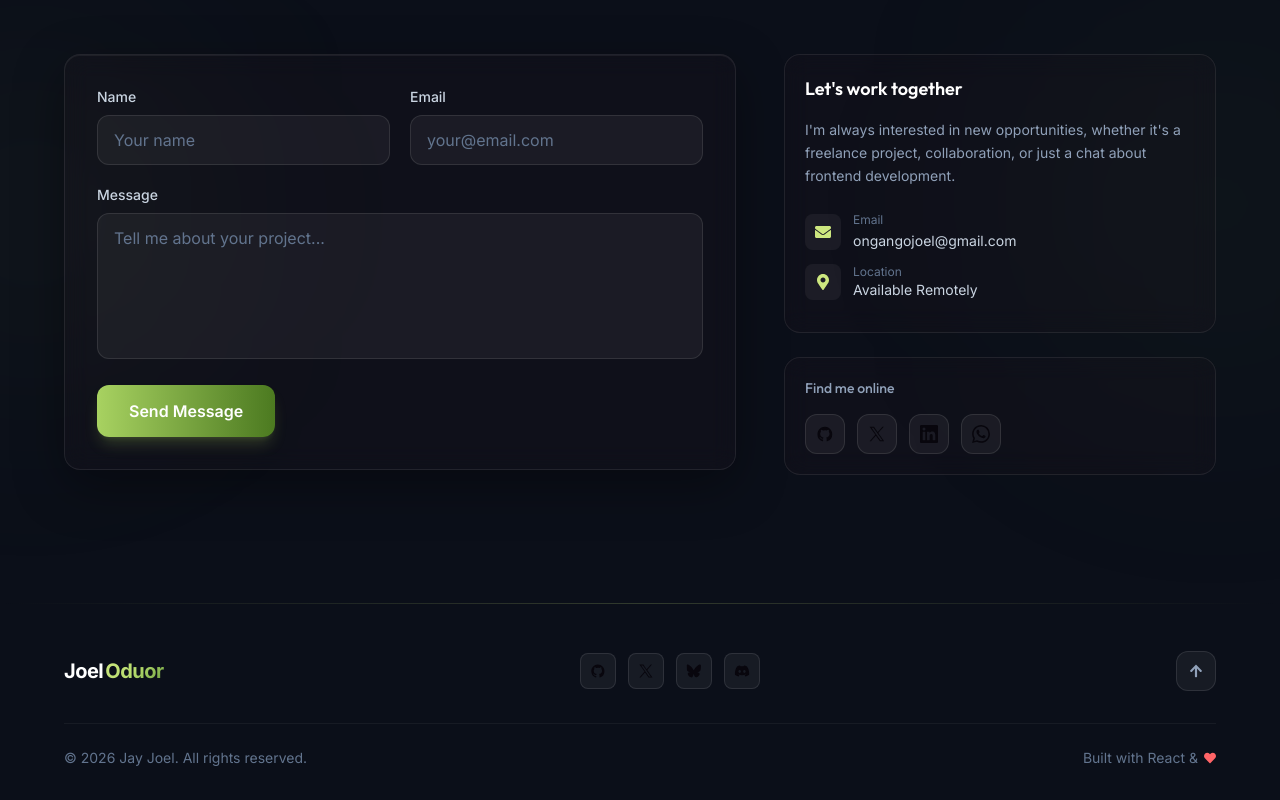
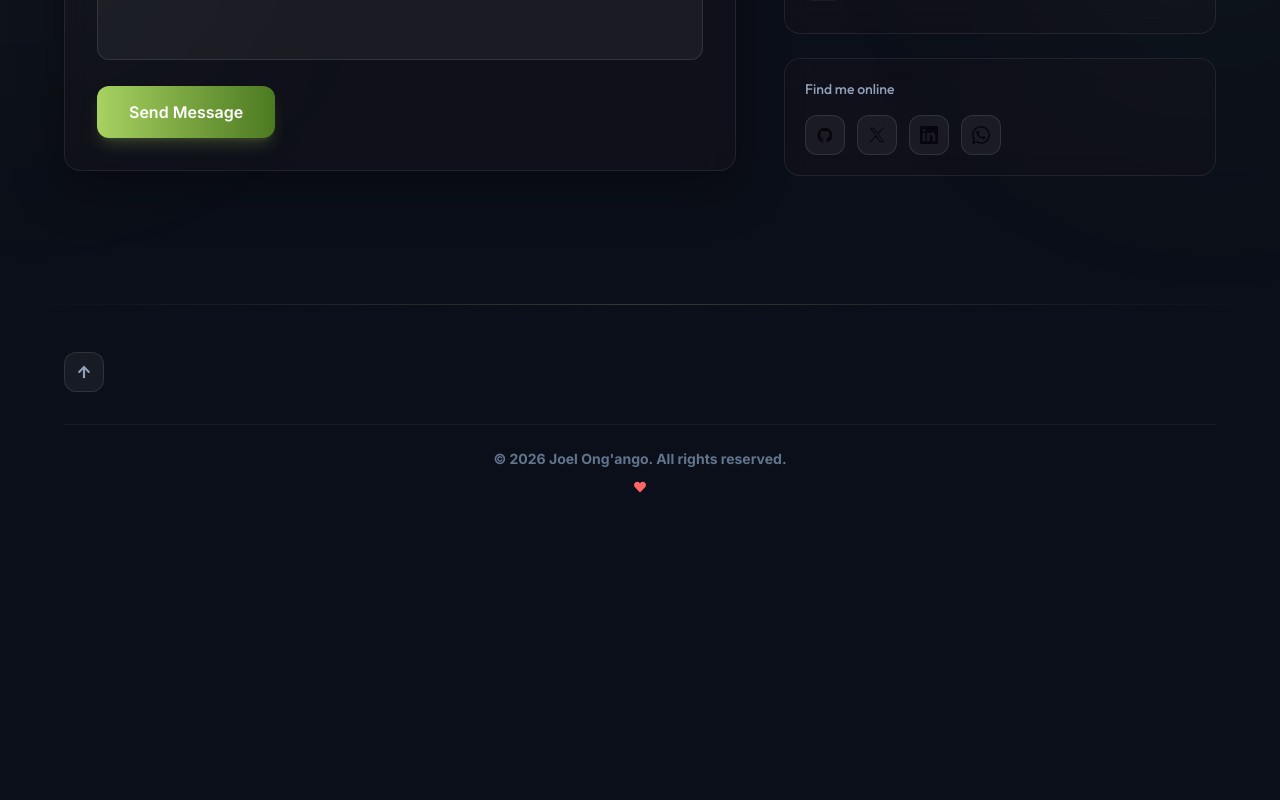
Before and after one commit to Mrjayj123/MyPortfolio, a React (Vite) app: page / in a window 1280 px wide. Shown: the part 7023-7823 px from the top of the page. After the commit the page ends 7548 px from the top, so only its background shows below. Built offline with nearby package versions, Linux system fonts and the light colour scheme.

Commit message:
Changes to the icons and email

```diff
--- a/src/components/Contact.jsx
+++ b/src/components/Contact.jsx
@@ -14,7 +14,7 @@ const socialLinks = [
   },
   {
     name: 'X (Twitter)',
-    href: '#',
+    href: 'https://x.com/TabisunDesigns',
     iconId: 'x-icon',
     color: 'hover:text-white',
   },
--- a/src/components/Footer.jsx
+++ b/src/components/Footer.jsx
@@ -21,34 +21,9 @@ export default function Footer() {
 
       <div className="max-w-6xl mx-auto">
         <div className="flex flex-col sm:flex-row items-center justify-between gap-6 mb-8">
-          {/* Logo */}
-          <a
-            href="#"
-            onClick={(e) => { e.preventDefault(); scrollToTop() }}
-            className="text-xl font-bold tracking-tight group"
-          >
-            <span className="text-white group-hover:text-cyan-400 transition-colors duration-300">Joel</span>
-            <span className="gradient-text ml-0.5">Oduor</span>
-            <span className="text-cyan-400 animate-pulse"></span>
-          </a>
 
-          {/* Social Icons */}
-          <div className="flex items-center gap-3">
-            {socialLinks.map((link) => (
-              <a
-                key={link.name}
-                href={link.href}
-                target="_blank"
-                rel="noopener noreferrer"
-                title={link.name}
-                className="w-9 h-9 rounded-lg bg-white/5 border border-white/10 flex items-center justify-center text-slate-400 hover:text-white hover:bg-white/10 hover:border-white/20 transition-all duration-300"
-              >
-                <svg width="16" height="16" className="fill-current">
-                  <use href={`/icons.svg#${link.iconId}`} />
-                </svg>
-              </a>
-            ))}
-          </div>
+
+
 
           {/* Back to top */}
           <motion.button
@@ -63,14 +38,14 @@ export default function Footer() {
         </div>
 
         {/* Bottom bar */}
-        <div className="pt-6 border-t border-white/5 flex flex-col sm:flex-row items-center justify-between gap-3 text-sm text-slate-500">
-          <p>
-            © {new Date().getFullYear()} Jay Joel. All rights reserved.
-          </p>
-          <p className="flex items-center gap-1.5">
-            Built with React & <FaHeart className="text-red-400 text-xs" />
-          </p>
-        </div>
+        <div className="pt-6 border-t border-white/5 flex flex-col items-center justify-center text-center gap-3 text-sm text-slate-500 font-bold">
+        <p>
+          © {new Date().getFullYear()} Joel Ong'ango. All rights reserved.
+        </p>
+        <p className="flex items-center justify-center gap-1.5">
+          <FaHeart className="text-red-400 text-xs" />
+        </p>
+      </div>
       </div>
     </footer>
   )
--- a/src/components/Navbar.jsx
+++ b/src/components/Navbar.jsx
@@ -174,7 +174,7 @@ export default function Navbar() {
                   onClick={(e) => handleNavClick(e, '#contact')}
                   className="mt-4 px-5 py-3 text-center text-sm font-semibold bg-gradient-to-r from-cyan-500 to-purple-600 text-white rounded-xl shadow-lg shadow-cyan-500/20"
                 >
-                  Hire Me
+                  Contact me
                 </a>
               </div>
             </motion.div>
--- a/src/components/Projects.jsx
+++ b/src/components/Projects.jsx
@@ -23,7 +23,7 @@ const projects = [
     image: '/project-ecommerce.png',
     tags: ['React', 'CSS Modules', 'REST API', 'Framer Motion'],
     github: 'https://github.com/Mrjayj123/mnc',
-    live: 'https://loan-tracker-kappa-one.vercel.app/',
+    live: 'https://loan-tracker-roan.vercel.app/',
     featured: true,
   },
 ]
--- a/src/components/Testimonials.jsx
+++ b/src/components/Testimonials.jsx
@@ -11,23 +11,23 @@ const testimonials = [
       "Joel's attention to detail is exceptional. He delivered a perfectly working backend that exceeded our expectations. The animations and responsiveness were top-notch.",
     name: 'Jael Andrea',
     role: 'Project Manager',
-    initials: 'AC',
+    initials: 'J.A',
     color: 'from-cyan-400 to-teal-400',
   },
   {
     quote:
       "Working with Joel was a fantastic experience. He has a great eye for design and really understands how to create interfaces that users love interacting with.",
-    name: 'Mark Paul',
+    name: 'Mark Shilabula',
     role: 'UX Designer',
-    initials: 'SW',
+    initials: 'M.P',
     color: 'from-purple-400 to-pink-400',
   },
   {
     quote:
       "Jay consistently writes clean, well-structured React and Python code.",
-    name: 'Marcus Chen',
+    name: 'John Ngunyu',
     role: 'Senior Developer',
-    initials: 'MC',
+    initials: 'J.N',
     color: 'from-teal-400 to-blue-400',
   },
 ]
```
Also changed, not shown: public/project-taskboard.png.
